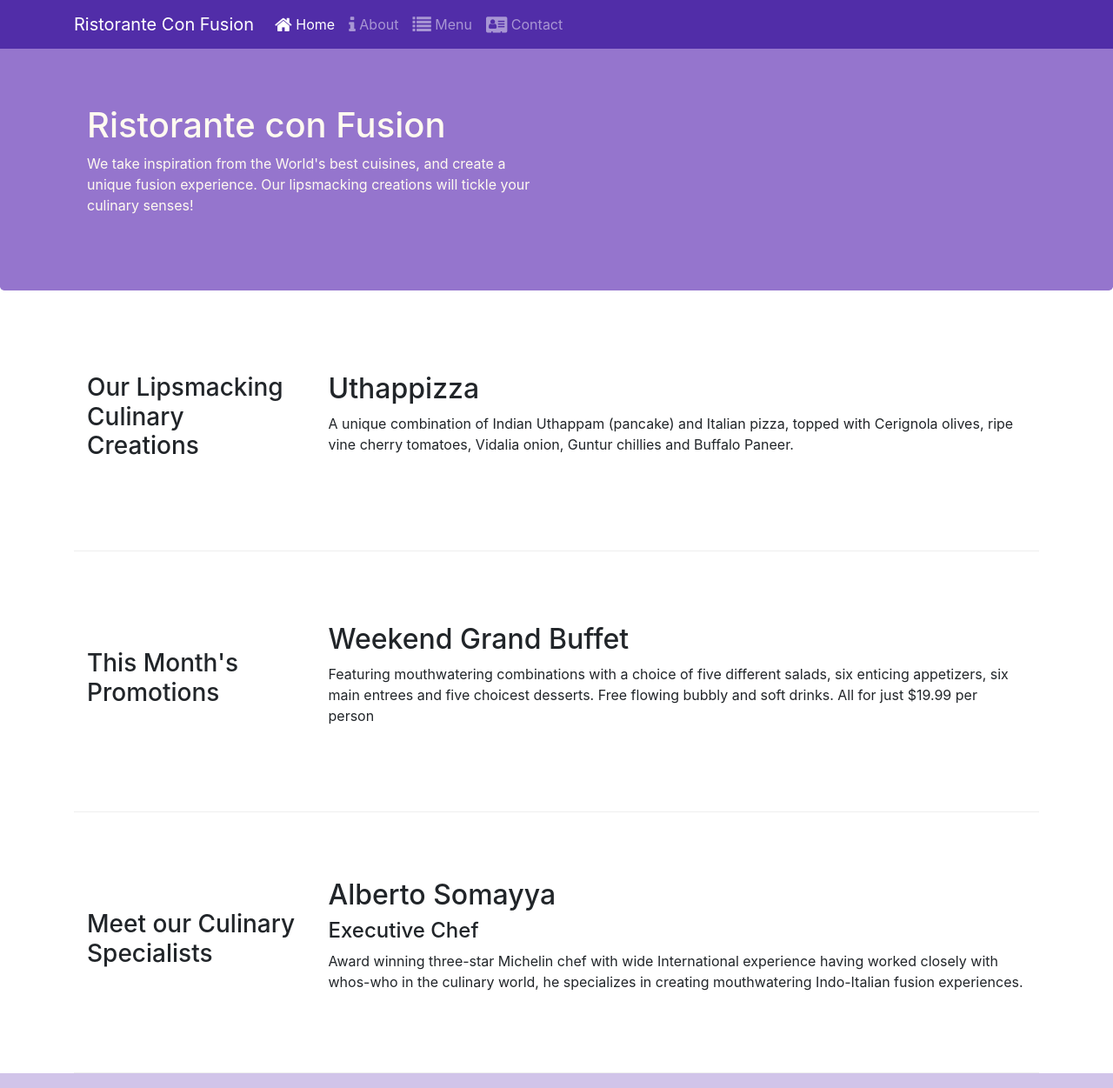
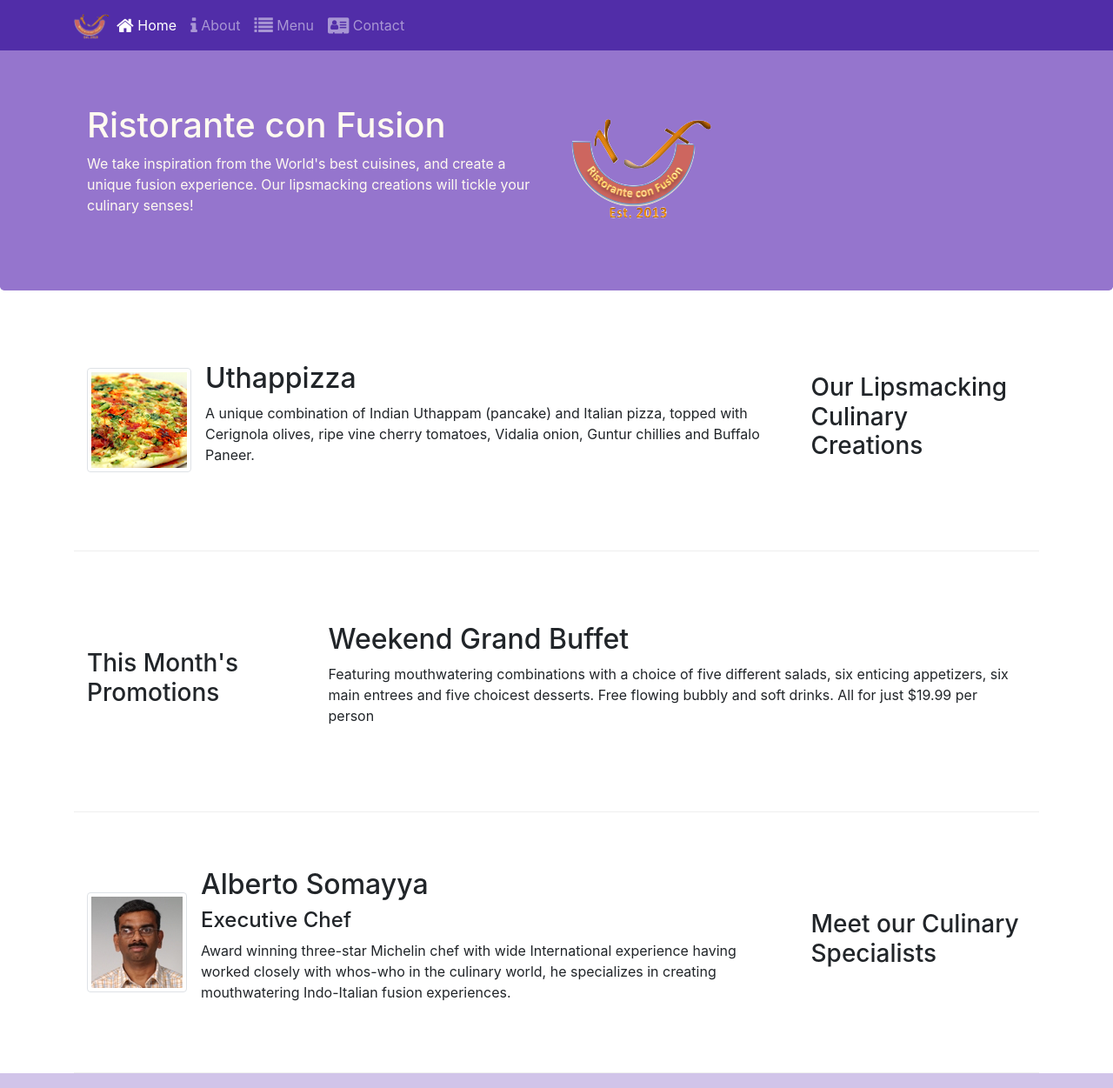
Before and after one commit to RashakDude/Bootstrap_Course, a website: page Bootstrap4/conFusion/index.html in a window 1280 px wide. Shown: the top 1251 px of the page at 87% size. Drawn offline with nearby package versions, Linux system fonts and the light colour scheme.

Commit message:
images and media

```diff
--- a/Bootstrap4/conFusion/index.html
+++ b/Bootstrap4/conFusion/index.html
@@ -24,7 +24,7 @@
             <button class="navbar-toggler" type="button" data-toggle="collapse" data-target="#Navbar">
                 <span class="navbar-toggler-icon"></span>
             </button>
-           <a class="navbar-brand" href="#">Ristorante Con Fusion</a>
+            <a class="navbar-brand mr-auto" href="#"><img src="img/logo.png" height="30" width="41"></a>
            <div class="collapse navbar-collapse" id="Navbar">
                 <ul class="navbar-nav mr-auto">
                     <li class="nav-item active"><a class="nav-link" href="#"><i class = "fa fa-home fa-lg"></i> Home</a></li>
@@ -43,7 +43,8 @@
                     <h1>Ristorante con Fusion</h1>
                     <p>We take inspiration from the World's best cuisines, and create a unique fusion experience. Our lipsmacking creations will tickle your culinary senses!</p>
                 </div>
-                <div class = "col-12 col-sm">
+                <div class="col-12 col-sm align-self-center">
+                    <img src="img/logo.png" class="img-fluid">
                 </div>
             </div>
         </div>
@@ -51,12 +52,21 @@
 
     <div class = "container">
         <div class = "row row-content align-items-center">
-            <div class = "col-12 col-sm-4 col-md-3">
+            <div class = "col-12 col-sm-4 col-md-3 order-sm-last">
                 <h3>Our Lipsmacking Culinary Creations</h3>
             </div>
-            <div class = "col col-sm col-md">
-                <h2>Uthappizza</h2>
-                <p>A unique combination of Indian Uthappam (pancake) and Italian pizza, topped with Cerignola olives, ripe vine cherry tomatoes, Vidalia onion, Guntur chillies and Buffalo Paneer.</p>
+            <div class = "col col-sm col-md order-sm-first">
+                <div class="media">
+                    <img class="d-flex mr-3 img-thumbnail align-self-center"
+                            src="img/uthappizza.png" alt="Uthappizza">
+                    <div class="media-body">
+                        <h2 class="mt-0">Uthappizza</h2>
+                        <p class="d-none d-sm-block">A unique combination of Indian Uthappam (pancake) and
+                            Italian pizza, topped with Cerignola olives, ripe vine
+                            cherry tomatoes, Vidalia onion, Guntur chillies and
+                            Buffalo Paneer.</p>
+                    </div>
+                </div>
             </div>
         </div>
 
@@ -72,13 +82,23 @@
         </div>
 
         <div class = "row row-content align-items-center">
-            <div class = "col-12 col-sm-4 col-md-3">
+            <div class = "col-12 col-sm-4 col-md-3 order-sm-last">
                 <h3>Meet our Culinary Specialists</h3>
             </div>
-            <div class = "col col-sm col-md">
-                <h2>Alberto Somayya</h2>
-                <h4>Executive Chef</h4>
-                <p>Award winning three-star Michelin chef with wide International experience having worked closely with whos-who in the culinary world, he specializes in creating mouthwatering Indo-Italian fusion experiences. </p>
+            <div class = "col col-sm col-md order-sm-first">
+                <div class="media">
+                    <img class="d-flex mr-3 img-thumbnail align-self-center"
+                            src="img/alberto.png" alt="Alberto Somayya">
+                    <div class="media-body">
+                        <h2 class="mt-0">Alberto Somayya</h2>
+                        <h4>Executive Chef</h4>
+                        <p class="d-none d-sm-block">Award winning three-star Michelin chef with wide
+                            International experience having worked closely with
+                            whos-who in the culinary world, he specializes in
+                            creating mouthwatering Indo-Italian fusion experiences.
+                            </p>
+                    </div>
+                </div>
             </div>
         </div>
     </div>
```
Also changed, not shown: Bootstrap4/conFusion/aboutus.html (+3 -2 lines), Bootstrap4/conFusion/contactus.html (+3 -2 lines), Bootstrap4/conFusion/img/alberto.png (added), Bootstrap4/conFusion/img/buffet.png (added), Bootstrap4/conFusion/img/logo.png (added), Bootstrap4/conFusion/img/uthappizza.png (added), 1 other file.
